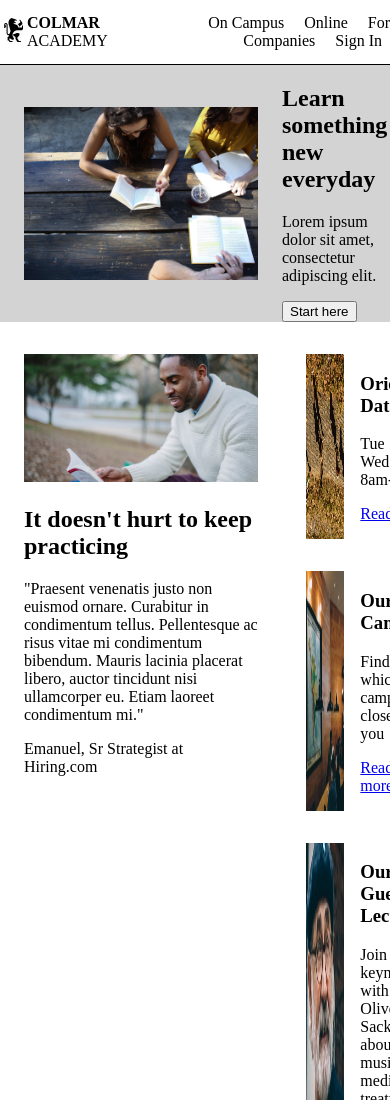
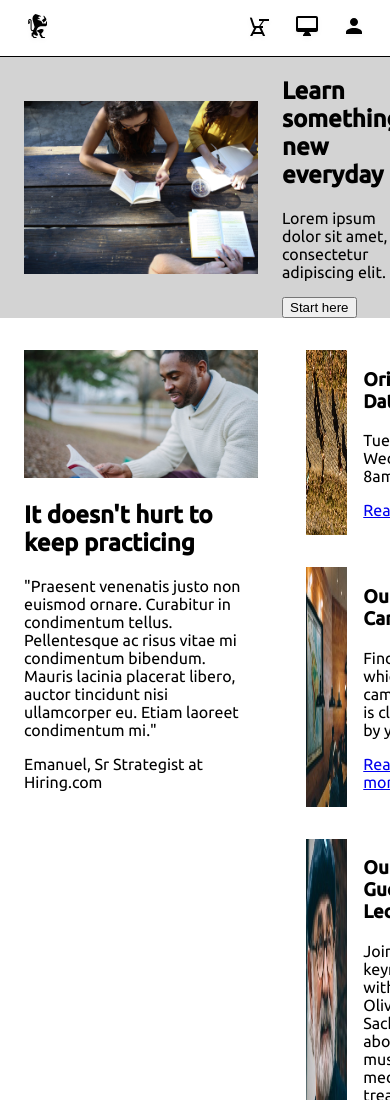
Before and after one commit to taimoorneeshat/colmar-academy, a plain HTML site: page index.html in a window 390 px wide. Shown: the top 1100 px of the page. Drawn offline with Linux system fonts and the light colour scheme.

Commit message:
Add font and make header responsive

```diff
--- a/index.html
+++ b/index.html
@@ -1,22 +1,26 @@
 <!DOCTYPE html>
 <html>
     <head>
+        <meta name="viewport" content="width=device-width, initial-scale=1">
+
         <title>Colmar Academy</title>
 
         <link rel="shortcut icon" href="resources/images/favicon.ico" type="image/x-icon">
         <link rel="icon" href="resources/images/favicon.ico" type="image/x-icon">
 
+        <link href="https://fonts.googleapis.com/css2?family=Ubuntu:wght@300;400;500&display=swap" rel="stylesheet">
+
         <link href="resources/css/style.css" type="text/css" rel="stylesheet"/>
     </head>
     <body>
-        <header>
+        <header class="flex-container">
             <img src="resources/images/ic-logo.svg" alt=""/>
-            <span><strong>COLMAR</strong> ACADEMY</span>
+            <span class="nav-title extra"><strong>Colmar</strong>Academy</span>
             <nav>
-                <a href="#">On Campus</a>
-                <a href="#">Online</a>
-                <a href="#">For Companies</a>
-                <a href="#">Sign In</a>
+                <a class="nav-link" href="#"><img src="resources/images/ic-on-campus.svg"/><span>On Campus</span></a>
+                <a class="nav-link" href="#"><img src="resources/images/ic-online.svg"/><span>Online</span></a>
+                <a class="nav-link too-extra" href="#"><span>For Companies</span></a>
+                <a class="nav-link" href="#"><img src="resources/images/ic-login.svg"/><span>Sign In</span></a>
             </nav>
         </header>
         <main>
--- a/resources/css/style.css
+++ b/resources/css/style.css
@@ -1,14 +1,37 @@
+/* global */
+
 body {
     margin: 0;
+    font-family: Ubuntu, sans-serif;
+}
+
+/* utilities */
+
+.flex-container {
+    display: flex;
+    flex-wrap: wrap;
+    justify-content: center;
+    align-items: center;
+}
+
+@media only screen and (max-width: 768px) {
+    .too-extra {
+        display: none;
+    }
+}
+
+@media only screen and (max-width: 480px) {
+    .extra {
+        display: none;
+    }
 }
 
 /* header */
 
 header {
-    height: 4em;
+    height: 3.5em;
     border-bottom: 1px solid black;
-    display: flex;
-    align-items: center;
+    padding: 0 1.5em;
 }
 
 header nav {
@@ -16,31 +39,35 @@ header nav {
     text-align: right;
 }
 
-nav a {
+.nav-title {
+    text-transform: uppercase;
+    font-size: 1.5em;
+    font-weight: 300;
+}
+
+.nav-title strong {
+    font-weight: 500;
+}
+
+.nav-link {
     text-decoration: none;
     color: black;
-    margin: 0 0.5em;
+    margin-left: 1em;
 }
 
-/* footer */
-
-footer {
-    border-top: 1px solid black;
-    padding: 1em 1.5em;
+.nav-link img {
+    display: none;
+    vertical-align: middle;
 }
 
-footer ul {
-    display: inline;
-}
+@media only screen and (max-width: 480px) {
+    .nav-link img {
+        display: inline-block;
+    }
 
-footer li {
-    display: inline;
-    padding-left: 1em;
-}
-
-footer a {
-    text-decoration: none;
-    color: black;
+    .nav-link span {
+        display: none;
+    }
 }
 
 /* banner */
@@ -103,12 +130,6 @@ footer a {
     margin-bottom: 1em;
 }
 
-.flex-container {
-    display: flex;
-    flex-wrap: wrap;
-    justify-content: center;
-}
-
 .career-path {
     background-color: white;
     width: 360px;
@@ -165,3 +186,25 @@ footer a {
     height: auto;
     margin: 0 1em;
 }
+
+
+/* footer */
+
+footer {
+    border-top: 1px solid black;
+    padding: 1em 1.5em;
+}
+
+footer ul {
+    display: inline;
+}
+
+footer li {
+    display: inline;
+    padding-left: 1em;
+}
+
+footer a {
+    text-decoration: none;
+    color: black;
+}
```
